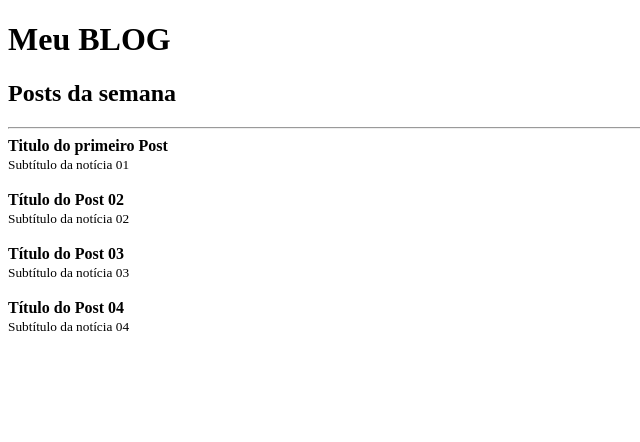
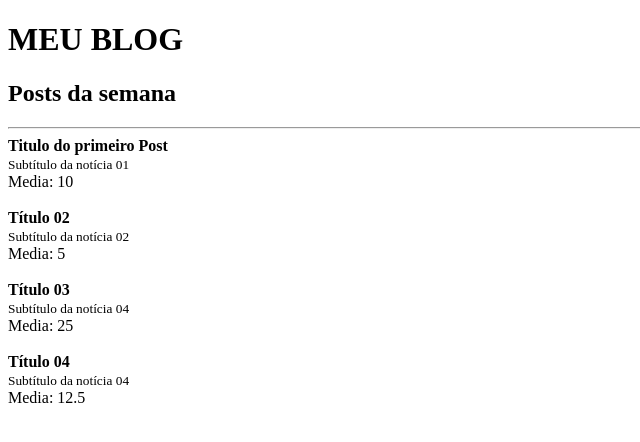
Before and after one commit to milton-moraes-ey/react-fundamentos, a React app: page / in a window 1280 px wide. Shown: the top 442 px of the page, without its empty margins (0-640 px from the left). Built offline with nearby package versions, Linux system fonts and the light colour scheme.

Commit message:
Aula 11: Tipagem de Props e Default Props

```diff
--- a/package.json
+++ b/package.json
@@ -19,6 +19,7 @@
     "webpack-dev-server": "^4.6.0"
   },
   "dependencies": {
+    "prop-types": "^15.7.2",
     "react": "^17.0.2",
     "react-dom": "^17.0.2"
   }
--- a/src/App.js
+++ b/src/App.js
@@ -6,18 +6,47 @@ const titulo01 = 'Titulo do primeiro Post';
 
 
 function App() {
+
   return (
     <>
-      <Header title="Meu BLOG">
+      <Header>
         <h2>Posts da semana</h2>
       </Header>
 
       <hr />
 
-      <Post title={titulo01} subtitle="Subtítulo da notícia 01" />
-      <Post title="Título do Post 02" subtitle="Subtítulo da notícia 02" />
-      <Post title="Título do Post 03" subtitle="Subtítulo da notícia 03" />
-      <Post title="Título do Post 04" subtitle="Subtítulo da notícia 04" />
+      <Post
+        likes={20}
+        post={{
+          title: titulo01,
+          subtitle: 'Subtítulo da notícia 01'
+        }}
+      />
+
+      <Post
+        likes={10}
+        post={{
+          title: 'Título 02',
+          subtitle: 'Subtítulo da notícia 02'
+        }}
+      />
+
+      <Post
+        likes={50}
+        post={{
+          title: 'Título 03',
+          subtitle: 'Subtítulo da notícia 04'
+        }}
+      />
+
+      <Post
+        likes={25}
+        post={{
+          title: 'Título 04',
+          subtitle: 'Subtítulo da notícia 04'
+        }}
+      />
+
 
     </>
   );
--- a/src/Header.js
+++ b/src/Header.js
@@ -1,10 +1,22 @@
 import React from 'react'
+
+import propTypes from 'prop-types'
 
 export default function Header(props) {
   return (
     <>
       <h1>{props.title}</h1>
-     {props.children}
+      {props.children}
     </>
   )
 }
+
+Header.propTypes = {
+  title: propTypes.string.isRequired,
+  children: propTypes.node
+}
+
+//default props
+Header.defaultProps = {
+  title: `MEU BLOG`
+}
--- a/src/Post.js
+++ b/src/Post.js
@@ -1,13 +1,24 @@
 import React from "react";
+import propTypes from "prop-types";
 
 export default function Post(props) {
   return (
     <>
       <article>
-        <strong>{props.title}</strong><br />
-        <small>{props.subtitle}</small>
+        <strong>{props.post.title}</strong><br />
+        <small>{props.post.subtitle}</small>
+        <br />
+        Media: {props.likes / 2}
       </article>
       <br />
     </>
-  )
+  );
 }
+
+Post.propTypes = {
+  likes: propTypes.number.isRequired,
+  post: propTypes.shape({
+    title: propTypes.string.isRequired,
+    subtitle: propTypes.string.isRequired
+  }).isRequired,
+}
```
Also changed, not shown: 2 other files (tests, documents, lock files or other folders).
